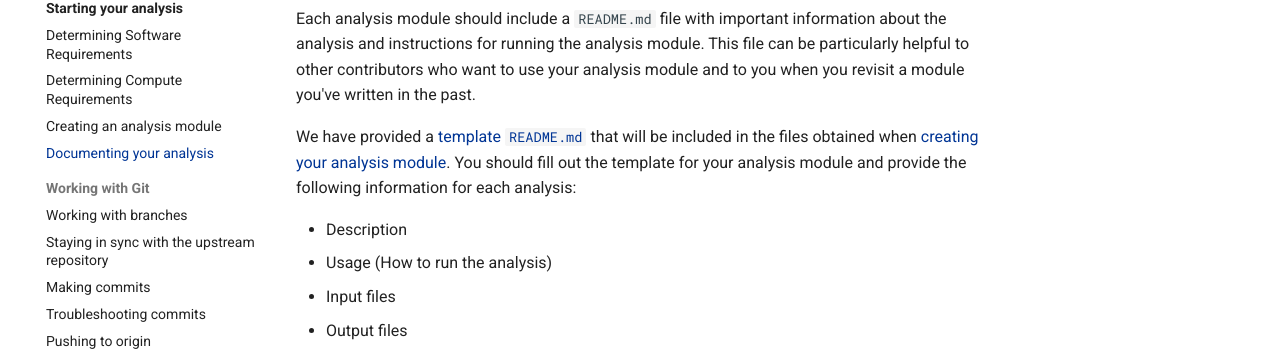
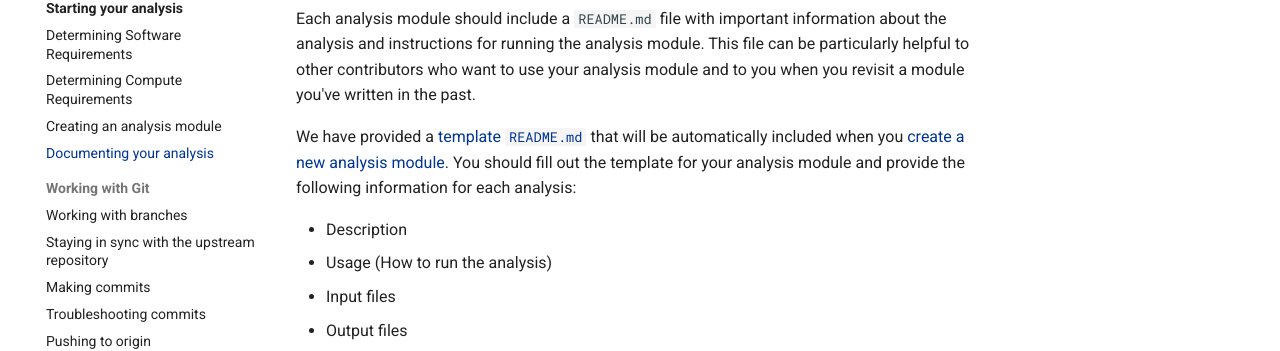
Before and after one commit to AlexsLemonade/OpenScPCA-analysis, an MkDocs documentation site: the page built from docs/contributing-to-analyses/starting-your-analysis/documenting-analysis.md, in a window 1280 px wide and 1007 px high. Shown: the part 238-589 px from the top of the window. Built offline with MkDocs 1.6.1 and Material for MkDocs 9.7.7, drawn with Linux system fonts in a browser that asks for light colours.

Commit message:
Apply suggestions from code review
Co-authored-by: Stephanie Spielman <stephanie.spielman@gmail.com>

```diff
--- a/docs/contributing-to-analyses/starting-your-analysis/documenting-analysis.md
+++ b/docs/contributing-to-analyses/starting-your-analysis/documenting-analysis.md
@@ -3,7 +3,7 @@
 Each analysis module should include a `README.md` file with important information about the analysis and instructions for running the analysis module.
 This file can be particularly helpful to other contributors who want to use your analysis module and to you when you revisit a module you've written in the past.
 
-We have provided a [template `README.md`](../../../templates/README.md) that will be included in the files obtained when [creating your analysis module](./creating-a-module.md).
+We have provided a [template `README.md`](../../../templates/README.md) that will be automatically included when you [create a new analysis module](./creating-a-module.md).
 You should fill out the template for your analysis module and provide the following information for each analysis:
 
 - Description
```
